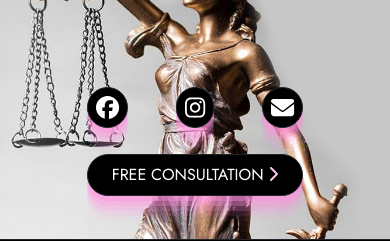
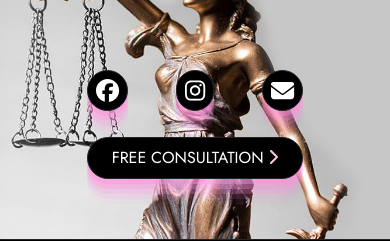
Before and after one commit to alexehouston/pctranlaw, a React (Vite) app: page / in a window 390 px wide. Shown: the part 564-805 px from the top of the page. Built offline with nearby package versions, Linux system fonts and the light colour scheme.

Commit message:
update css

```diff
--- a/src/Social/Social.css
+++ b/src/Social/Social.css
@@ -26,13 +26,13 @@
 
 @media (max-width: 567px) {
   .social-icon-container {
-    bottom: 18%;
+    bottom: 20%;
   }
 
   .consultation {
     top: auto;
     right: auto;
-    bottom: 10%;
+    bottom: 12%;
     display: flex;
     width: 100vw;
     justify-content: center;
--- a/src/Social/Social.jsx
+++ b/src/Social/Social.jsx
@@ -6,36 +6,36 @@ import "./Social.css";
 export default function Social() {
   return (
     <>
-      <div className="social-icon-container position-fixed d-flex">
+      <div className="social-icon-container position-fixed d-flex animate__animated animate__fadeInLeft animate__slower">
         <a
-          className="btn-hover mb-lg-5 mx-4 bg-black rounded-pill border border-dark btn-shadow btn-hover lh-1"
+          className="btn-hover mb-lg-5 mx-4 bg-black rounded-pill border border-dark btn-shadow btn-hover d-flex justify-content-center lh-1"
           href=""
           target="_blank"
           rel="noreferrer"
         >
           <FontAwesomeIcon
             icon={faFacebook}
-            className="social-icon fs-3 p-2 text-white"
+            className="social-icon fs-3 text-white p-2 text-center"
           />
         </a>
         <a
-          className="btn-hover mb-lg-5 mx-4 bg-black rounded-pill border border-dark btn-shadow btn-hover lh-1"
+          className="btn-hover mb-lg-5 mx-4 bg-black rounded-pill border border-dark btn-shadow btn-hover d-flex justify-content-center lh-1"
           href="https://www.instagram.com/pctlawfirm/"
           target="_blank"
           rel="noreferrer"
         >
           <FontAwesomeIcon
             icon={faInstagram}
-            className="social-icon fs-3 p-2 text-white"
+            className="social-icon fs-3 text-white p-2 text-center"
           />
         </a>
         <a
-          className="btn-hover mb-lg-5 mx-4 bg-black rounded-pill border border-dark btn-shadow btn-hover lh-1"
+          className="btn-hover mb-lg-5 mx-4 bg-black rounded-pill border border-dark btn-shadow btn-hover d-flex justify-content-center lh-1"
           href="mailto:contact@pctranlaw.com?subject=PCT Law Inquiry"
         >
           <FontAwesomeIcon
             icon={faEnvelope}
-            className="social-icon fs-3 p-2 text-white"
+            className="social-icon fs-3 text-white p-2 text-center"
           />
         </a>
       </div>
```
